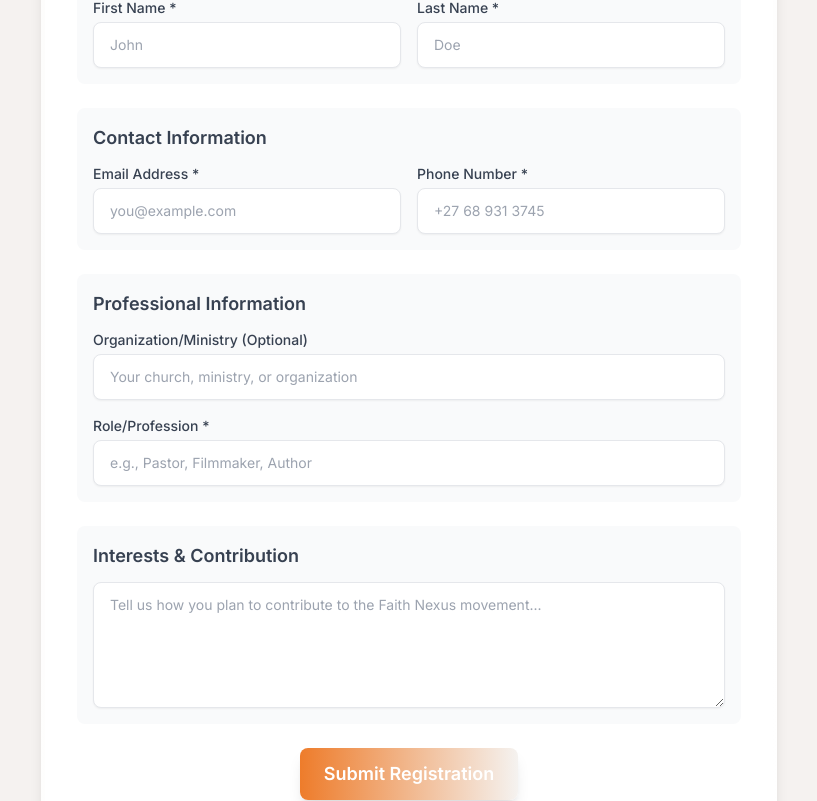
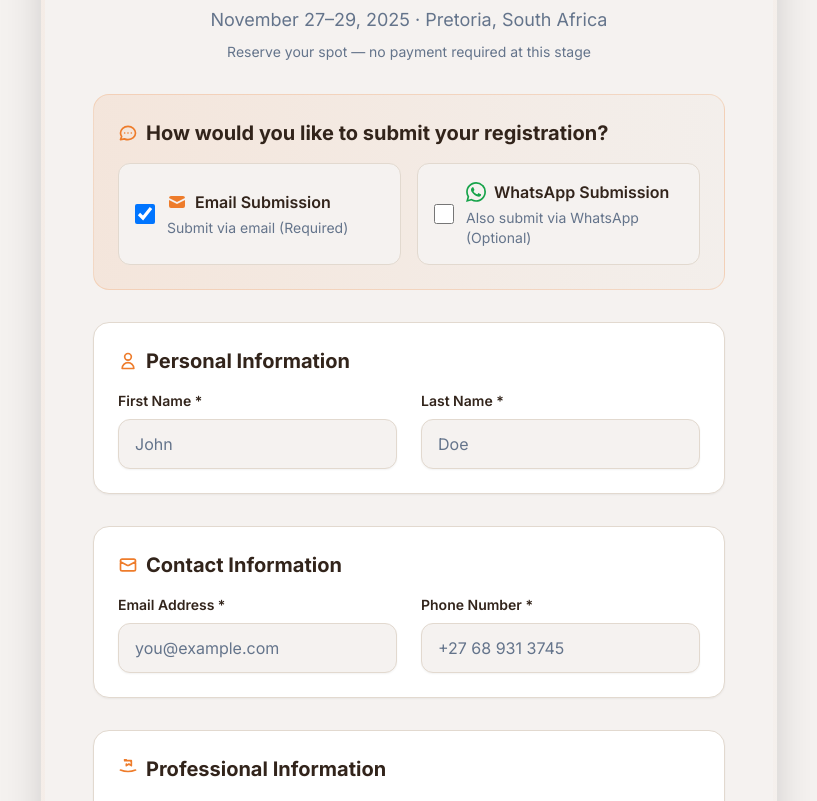
Before and after one commit to MateteSam/Faith-Nexus-2026, a React (Vite) app: page /register in a window 1280 px wide. Shown: the part 399-1200 px from the top of the page, without its empty margins (231-1048 px from the left). Built offline with nearby package versions, Linux system fonts and the light colour scheme; the HTML template or start-up script is replaced by a standard one.

Commit message:
Update registration form

```diff
--- a/src/components/RegistrationForm.tsx
+++ b/src/components/RegistrationForm.tsx
@@ -10,8 +10,11 @@ const RegistrationForm: React.FC = () => {
     role: '',
     contribution: ''
   });
+  const [submissionMethods, setSubmissionMethods] = useState({
+    email: true,
+    whatsapp: false
+  });
   const [isSubmitting, setIsSubmitting] = useState(false);
-  const [showContactOptions, setShowContactOptions] = useState(false);
 
   const handleInputChange = (e: React.ChangeEvent<HTMLInputElement | HTMLTextAreaElement>) => {
     const { name, value } = e.target;
@@ -21,17 +24,52 @@ const RegistrationForm: React.FC = () => {
     }));
   };
 
+  const handleSubmissionMethodChange = (method: 'email' | 'whatsapp') => {
+    setSubmissionMethods(prev => ({
+      ...prev,
+      [method]: !prev[method],
+      // Email is always required, so prevent unchecking if it's the only method
+      email: method === 'email' && prev.email && !prev.whatsapp ? true : prev.email
+    }));
+  };
+
   const handleSubmit = async (e: React.FormEvent) => {
     e.preventDefault();
     setIsSubmitting(true);
 
-    // Simulate form submission
     try {
-      // Here you would typically send the data to your backend
-      console.log('Form submitted:', formData);
+      // Create registration message
+      const registrationData = `
+🎉 Faith Nexus 2025 Registration
 
-      // Show contact options
-      setShowContactOptions(true);
+👤 Name: ${formData.firstName} ${formData.lastName}
+📧 Email: ${formData.email}
+📱 Phone: ${formData.phone}
+🏢 Organization: ${formData.organization || 'Not specified'}
+💼 Role: ${formData.role}
+📝 Contribution: ${formData.contribution}
+
+Thank you for registering for Faith Nexus 2025!
+      `.trim();
+
+      // Submit via email (always required)
+      if (submissionMethods.email) {
+        const emailSubject = encodeURIComponent('Faith Nexus 2025 Registration');
+        const emailBody = encodeURIComponent(registrationData);
+        window.location.href = `mailto:info@faithnexus.world?subject=${emailSubject}&body=${emailBody}`;
+      }
+
+      // Submit via WhatsApp (if selected)
+      if (submissionMethods.whatsapp) {
+        const whatsappMessage = encodeURIComponent(registrationData);
+        setTimeout(() => {
+          window.open(`https://wa.me/27689313745?text=${whatsappMessage}`, '_blank');
+        }, 1000);
+      }
+
+      // Show success message
+      alert('Registration submitted successfully! Your default email client will open to send the registration details.');
+
     } catch (error) {
       console.error('Form submission error:', error);
       alert('There was an error submitting your registration. Please try again.');
@@ -40,32 +78,84 @@ const RegistrationForm: React.FC = () => {
     }
   };
 
-  const handleEmailContact = () => {
-    window.location.href = 'mailto:info@faithnexus.world?subject=Faith Nexus 2025 Registration&body=Hi, I have registered for Faith Nexus 2025. Please contact me for further details.';
-    setShowContactOptions(false);
-  };
-
-  const handleWhatsAppContact = () => {
-    const whatsappUrl = `https://wa.me/27689313745?text=Hi,%20I%20have%20registered%20for%20Faith%20Nexus%202025.%20Please%20contact%20me%20for%20further%20details.`;
-    window.open(whatsappUrl, '_blank');
-    setShowContactOptions(false);
-  };
-
   return (
-    <div id="registration-form" className="max-w-3xl mx-auto bg-gradient-to-br from-white/80 to-white p-1 rounded-2xl shadow-lg my-8">
-      <div className="bg-white rounded-2xl p-8">
-        <div className="text-center mb-6">
-          <h1 className="text-3xl font-extrabold text-gray-800">Register for Faith Nexus 2025</h1>
-          <p className="text-sm text-gray-500">November 27–29, 2025 · Pretoria, South Africa</p>
+    <div id="registration-form" className="max-w-4xl mx-auto my-8">
+      <div className="bg-gradient-to-br from-primary/5 to-secondary/5 p-1 rounded-3xl shadow-2xl">
+        <div className="bg-background rounded-3xl p-8 md:p-12">
+          <div className="text-center mb-8">
+            <div className="inline-flex items-center justify-center w-16 h-16 bg-gradient-to-br from-primary to-secondary rounded-full mb-4">
+              <svg className="w-8 h-8 text-white" fill="none" stroke="currentColor" viewBox="0 0 24 24">
+                <path strokeLinecap="round" strokeLinejoin="round" strokeWidth={2} d="M12 4.354a4 4 0 110 5.292M15 21H3v-1a6 6 0 0112 0v1zm0 0h6v-1a6 6 0 00-9-5.197m13.5-9a2.25 2.25 0 11-4.5 0 2.25 2.25 0 014.5 0z" />
+              </svg>
+            </div>
+            <h1 className="text-4xl font-extrabold bg-gradient-to-r from-primary to-secondary bg-clip-text text-transparent mb-2">
+              Register for Faith Nexus 2025
+            </h1>
+            <p className="text-muted-foreground text-lg">November 27–29, 2025 · Pretoria, South Africa</p>
+            <p className="text-sm text-muted-foreground mt-2">Reserve your spot — no payment required at this stage</p>
           </div>
 
-        {!showContactOptions ? (
-          <form onSubmit={handleSubmit} className="space-y-6">
-            <section className="p-4 bg-gray-50 rounded-lg">
-              <h2 className="text-lg font-semibold text-gray-700 mb-3">Personal Information</h2>
+          <form onSubmit={handleSubmit} className="space-y-8">
+            {/* Submission Method Selection */}
+            <section className="p-6 bg-gradient-to-r from-primary/10 to-secondary/10 rounded-2xl border border-primary/20">
+              <h2 className="text-xl font-bold text-foreground mb-4 flex items-center gap-2">
+                <svg className="w-5 h-5 text-primary" fill="none" stroke="currentColor" viewBox="0 0 24 24">
+                  <path strokeLinecap="round" strokeLinejoin="round" strokeWidth={2} d="M8 12h.01M12 12h.01M16 12h.01M21 12c0 4.418-4.03 8-9 8a9.863 9.863 0 01-4.255-.949L3 20l1.395-3.72C3.512 15.042 3 13.574 3 12c0-4.418 4.03-8 9-8s9 3.582 9 8z" />
+                </svg>
+                How would you like to submit your registration?
+              </h2>
               <div className="grid grid-cols-1 md:grid-cols-2 gap-4">
-                <div>
-                  <label htmlFor="firstName" className="block text-sm font-medium text-gray-700">First Name *</label>
+                <div className="flex items-center space-x-3 p-4 bg-background rounded-xl border border-border hover:border-primary/50 transition-colors">
+                  <input
+                    type="checkbox"
+                    id="emailSubmission"
+                    checked={submissionMethods.email}
+                    onChange={() => handleSubmissionMethodChange('email')}
+                    className="w-5 h-5 text-primary rounded focus:ring-primary"
+                  />
+                  <label htmlFor="emailSubmission" className="flex-1 cursor-pointer">
+                    <div className="flex items-center gap-2">
+                      <svg className="w-5 h-5 text-primary" fill="currentColor" viewBox="0 0 20 20">
+                        <path d="M2.003 5.884L10 9.882l7.997-3.998A2 2 0 0016 4H4a2 2 0 00-1.997 1.884z" />
+                        <path d="M18 8.118l-8 4-8-4V14a2 2 0 002 2h12a2 2 0 002-2V8.118z" />
+                      </svg>
+                      <span className="font-semibold text-foreground">Email Submission</span>
+                    </div>
+                    <p className="text-sm text-muted-foreground mt-1">Submit via email (Required)</p>
+                  </label>
+                </div>
+
+                <div className="flex items-center space-x-3 p-4 bg-background rounded-xl border border-border hover:border-green-500/50 transition-colors">
+                  <input
+                    type="checkbox"
+                    id="whatsappSubmission"
+                    checked={submissionMethods.whatsapp}
+                    onChange={() => handleSubmissionMethodChange('whatsapp')}
+                    className="w-5 h-5 text-green-600 rounded focus:ring-green-500"
+                  />
+                  <label htmlFor="whatsappSubmission" className="flex-1 cursor-pointer">
+                    <div className="flex items-center gap-2">
+                      <svg className="w-5 h-5 text-green-600" fill="currentColor" viewBox="0 0 24 24">
+                        <path d="M17.472 14.382c-.297-.149-1.758-.867-2.03-.967-.273-.099-.471-.148-.67.15-.197.297-.767.966-.94 1.164-.173.199-.347.223-.644.075-.297-.15-1.255-.463-2.39-1.475-.883-.788-1.48-1.761-1.653-2.059-.173-.297-.018-.458.13-.606.134-.133.298-.347.446-.52.149-.174.198-.298.298-.497.099-.198.05-.371-.025-.52-.075-.149-.669-1.612-.916-2.207-.242-.579-.487-.5-.669-.51-.173-.008-.371-.01-.57-.01-.198 0-.52.074-.792.372-.272.297-1.04 1.016-1.04 2.479 0 1.462 1.065 2.875 1.213 3.074.149.198 2.096 3.2 5.077 4.487.709.306 1.262.489 1.694.625.712.227 1.36.195 1.871.118.571-.085 1.758-.719 2.006-1.413.248-.694.248-1.289.173-1.413-.074-.124-.272-.198-.57-.347m-5.421 7.403h-.004a9.87 9.87 0 01-5.031-1.378l-.361-.214-3.741.982.998-3.648-.235-.374a9.86 9.86 0 01-1.51-5.26c.001-5.45 4.436-9.884 9.888-9.884 2.64 0 5.122 1.03 6.988 2.898a9.825 9.825 0 012.893 6.994c-.003 5.45-4.437 9.884-9.885 9.884m8.413-18.297A11.815 11.815 0 0012.05 0C5.495 0 .16 5.335.157 11.892c0 2.096.547 4.142 1.588 5.945L.057 24l6.305-1.654a11.882 11.882 0 005.683 1.448h.005c6.554 0 11.890-5.335 11.893-11.893A11.821 11.821 0 0020.885 3.488z"/>
+                      </svg>
+                      <span className="font-semibold text-foreground">WhatsApp Submission</span>
+                    </div>
+                    <p className="text-sm text-muted-foreground mt-1">Also submit via WhatsApp (Optional)</p>
+                  </label>
+                </div>
+              </div>
+            </section>
+
+            <section className="p-6 bg-card rounded-2xl border border-border shadow-sm">
+              <h2 className="text-xl font-bold text-foreground mb-4 flex items-center gap-2">
+                <svg className="w-5 h-5 text-primary" fill="none" stroke="currentColor" viewBox="0 0 24 24">
+                  <path strokeLinecap="round" strokeLinejoin="round" strokeWidth={2} d="M16 7a4 4 0 11-8 0 4 4 0 018 0zM12 14a7 7 0 00-7 7h14a7 7 0 00-7-7z" />
+                </svg>
+                Personal Information
+              </h2>
+              <div className="grid grid-cols-1 md:grid-cols-2 gap-6">
+                <div className="space-y-2">
+                  <label htmlFor="firstName" className="block text-sm font-semibold text-foreground">First Name *</label>
                   <input
                     type="text"
                     id="firstName"
@@ -73,13 +163,13 @@ const RegistrationForm: React.FC = () => {
                     value={formData.firstName}
                     onChange={handleInputChange}
                     placeholder="John"
-                    className="mt-1 block w-full px-4 py-3 border border-gray-200 rounded-lg shadow-sm focus:ring-2 focus:ring-primary/40 focus:border-primary sm:text-sm"
+                    className="w-full px-4 py-3 border border-border rounded-xl shadow-sm focus:ring-2 focus:ring-primary/40 focus:border-primary bg-background text-foreground placeholder:text-muted-foreground transition-colors"
                     required
                   />
                 </div>
 
-                <div>
-                  <label htmlFor="lastName" className="block text-sm font-medium text-gray-700">Last Name *</label>
+                <div className="space-y-2">
+                  <label htmlFor="lastName" className="block text-sm font-semibold text-foreground">Last Name *</label>
                   <input
                     type="text"
                     id="lastName"
@@ -87,18 +177,23 @@ const RegistrationForm: React.FC = () => {
                     value={formData.lastName}
                     onChange={handleInputChange}
                     placeholder="Doe"
-                    className="mt-1 block w-full px-4 py-3 border border-gray-200 rounded-lg shadow-sm focus:ring-2 focus:ring-primary/40 focus:border-primary sm:text-sm"
+                    className="w-full px-4 py-3 border border-border rounded-xl shadow-sm focus:ring-2 focus:ring-primary/40 focus:border-primary bg-background text-foreground placeholder:text-muted-foreground transition-colors"
                     required
                   />
                 </div>
               </div>
             </section>
 
-            <section className="p-4 bg-gray-50 rounded-lg">
-              <h2 className="text-lg font-semibold text-gray-700 mb-3">Contact Information</h2>
-              <div className="grid grid-cols-1 md:grid-cols-2 gap-4">
-                <div>
-                  <label htmlFor="email" className="block text-sm font-medium text-gray-700">Email Address *</label>
+            <section className="p-6 bg-card rounded-2xl border border-border shadow-sm">
+              <h2 className="text-xl font-bold text-foreground mb-4 flex items-center gap-2">
+                <svg className="w-5 h-5 text-primary" fill="none" stroke="currentColor" viewBox="0 0 24 24">
+                  <path strokeLinecap="round" strokeLinejoin="round" strokeWidth={2} d="M3 8l7.89 4.26a2 2 0 002.22 0L21 8M5 19h14a2 2 0 002-2V7a2 2 0 00-2-2H5a2 2 0 00-2 2v10a2 2 0 002 2z" />
+                </svg>
+                Contact Information
+              </h2>
+              <div className="grid grid-cols-1 md:grid-cols-2 gap-6">
+                <div className="space-y-2">
+                  <label htmlFor="email" className="block text-sm font-semibold text-foreground">Email Address *</label>
                   <input
                     type="email"
                     id="email"
@@ -106,13 +201,13 @@ const RegistrationForm: React.FC = () => {
                     value={formData.email}
                     onChange={handleInputChange}
                     placeholder="you@example.com"
-                    className="mt-1 block w-full px-4 py-3 border border-gray-200 rounded-lg shadow-sm focus:ring-2 focus:ring-primary/40 focus:border-primary sm:text-sm"
+                    className="w-full px-4 py-3 border border-border rounded-xl shadow-sm focus:ring-2 focus:ring-primary/40 focus:border-primary bg-background text-foreground placeholder:text-muted-foreground transition-colors"
                     required
                   />
                 </div>
 
-                <div>
-                  <label htmlFor="phone" className="block text-sm font-medium text-gray-700">Phone Number *</label>
+                <div className="space-y-2">
+                  <label htmlFor="phone" className="block text-sm font-semibold text-foreground">Phone Number *</label>
                   <input
                     type="tel"
                     id="phone"
@@ -120,18 +215,23 @@ const RegistrationForm: React.FC = () => {
                     value={formData.phone}
                     onChange={handleInputChange}
                     placeholder="+27 68 931 3745"
-                    className="mt-1 block w-full px-4 py-3 border border-gray-200 rounded-lg shadow-sm focus:ring-2 focus:ring-primary/40 focus:border-primary sm:text-sm"
+                    className="w-full px-4 py-3 border border-border rounded-xl shadow-sm focus:ring-2 focus:ring-primary/40 focus:border-primary bg-background text-foreground placeholder:text-muted-foreground transition-colors"
                     required
                   />
                 </div>
               </div>
             </section>
 
-            <section className="p-4 bg-gray-50 rounded-lg">
-              <h2 className="text-lg font-semibold text-gray-700 mb-3">Professional Information</h2>
-              <div className="grid grid-cols-1 gap-4">
-                <div>
-                  <label htmlFor="organization" className="block text-sm font-medium text-gray-700">Organization/Ministry (Optional)</label>
+            <section className="p-6 bg-card rounded-2xl border border-border shadow-sm">
+              <h2 className="text-xl font-bold text-foreground mb-4 flex items-center gap-2">
+                <svg className="w-5 h-5 text-primary" fill="none" stroke="currentColor" viewBox="0 0 24 24">
+                  <path strokeLinecap="round" strokeLinejoin="round" strokeWidth={2} d="M21 13.255A23.931 23.931 0 0112 15c-3.183 0-6.22-.62-9-1.745M16 6V4a2 2 0 00-2-2h-4a2 2 0 00-2-2v2m8 0H8m8 0v6l-3-2-3 2V6" />
+                </svg>
+                Professional Information
+              </h2>
+              <div className="grid grid-cols-1 gap-6">
+                <div className="space-y-2">
+                  <label htmlFor="organization" className="block text-sm font-semibold text-foreground">Organization/Ministry (Optional)</label>
                   <input
                     type="text"
                     id="organization"
@@ -139,12 +239,12 @@ const RegistrationForm: React.FC = () => {
                     value={formData.organization}
                     onChange={handleInputChange}
                     placeholder="Your church, ministry, or organization"
-                    className="mt-1 block w-full px-4 py-3 border border-gray-200 rounded-lg shadow-sm focus:ring-2 focus:ring-primary/40 focus:border-primary sm:text-sm"
+                    className="w-full px-4 py-3 border border-border rounded-xl shadow-sm focus:ring-2 focus:ring-primary/40 focus:border-primary bg-background text-foreground placeholder:text-muted-foreground transition-colors"
                   />
                 </div>
 
-                <div>
-                  <label htmlFor="role" className="block text-sm font-medium text-gray-700">Role/Profession *</label>
+                <div className="space-y-2">
+                  <label htmlFor="role" className="block text-sm font-semibold text-foreground">Role/Profession *</label>
                   <input
                     type="text"
                     id="role"
@@ -152,73 +252,65 @@ const RegistrationForm: React.FC = () => {
                     value={formData.role}
                     onChange={handleInputChange}
                     placeholder="e.g., Pastor, Filmmaker, Author"
-                    className="mt-1 block w-full px-4 py-3 border border-gray-200 rounded-lg shadow-sm focus:ring-2 focus:ring-primary/40 focus:border-primary sm:text-sm"
+                    className="w-full px-4 py-3 border border-border rounded-xl shadow-sm focus:ring-2 focus:ring-primary/40 focus:border-primary bg-background text-foreground placeholder:text-muted-foreground transition-colors"
                     required
                   />
                 </div>
               </div>
             </section>
 
-            <section className="p-4 bg-gray-50 rounded-lg">
-              <h2 className="text-lg font-semibold text-gray-700 mb-3">Interests & Contribution</h2>
+            <section className="p-6 bg-card rounded-2xl border border-border shadow-sm">
+              <h2 className="text-xl font-bold text-foreground mb-4 flex items-center gap-2">
+                <svg className="w-5 h-5 text-primary" fill="none" stroke="currentColor" viewBox="0 0 24 24">
+                  <path strokeLinecap="round" strokeLinejoin="round" strokeWidth={2} d="M11.049 2.927c.3-.921 1.603-.921 1.902 0l1.519 4.674a1 1 0 00.95.69h4.915c.969 0 1.371 1.24.588 1.81l-3.976 2.888a1 1 0 00-.363 1.118l1.518 4.674c.3.922-.755 1.688-1.538 1.118l-3.976-2.888a1 1 0 00-1.176 0l-3.976 2.888c-.783.57-1.838-.197-1.538-1.118l1.518-4.674a1 1 0 00-.363-1.118l-3.976-2.888c-.784-.57-.38-1.81.588-1.81h4.914a1 1 0 00.951-.69l1.519-4.674z" />
+                </svg>
+                Interests & Contribution
+              </h2>
+              <div className="space-y-2">
+                <label htmlFor="contribution" className="block text-sm font-semibold text-foreground">How do you plan to contribute to the Faith Nexus movement? *</label>
                 <textarea
                   id="contribution"
                   name="contribution"
                   value={formData.contribution}
                   onChange={handleInputChange}
                   rows={5}
-                placeholder="Tell us how you plan to contribute to the Faith Nexus movement..."
-                className="mt-1 block w-full px-4 py-3 border border-gray-200 rounded-lg shadow-sm focus:ring-2 focus:ring-primary/40 focus:border-primary sm:text-sm"
+                  placeholder="Tell us about your vision, skills, or resources you'd like to contribute to advancing Kingdom content creation..."
+                  className="w-full px-4 py-3 border border-border rounded-xl shadow-sm focus:ring-2 focus:ring-primary/40 focus:border-primary bg-background text-foreground placeholder:text-muted-foreground transition-colors resize-none"
                   required
                 ></textarea>
+              </div>
             </section>
 
-            <div className="text-center">
+            <div className="text-center pt-4">
               <button
                 type="submit"
-                disabled={isSubmitting}
-                className="inline-flex items-center justify-center gap-3 py-3 px-6 rounded-lg text-lg font-semibold text-white bg-gradient-to-r from-primary to-primary-foreground shadow-lg hover:scale-[1.02] transition-transform disabled:opacity-50"
+                disabled={isSubmitting || (!submissionMethods.email && !submissionMethods.whatsapp)}
+                className="inline-flex items-center justify-center gap-3 py-4 px-8 rounded-2xl text-lg font-bold text-white bg-gradient-to-r from-primary via-primary to-secondary shadow-2xl hover:shadow-primary/25 hover:scale-[1.02] transition-all duration-300 disabled:opacity-50 disabled:cursor-not-allowed min-w-[200px]"
               >
-                {isSubmitting ? 'Submitting...' : 'Submit Registration'}
+                {isSubmitting ? (
+                  <>
+                    <svg className="animate-spin w-5 h-5" fill="none" viewBox="0 0 24 24">
+                      <circle className="opacity-25" cx="12" cy="12" r="10" stroke="currentColor" strokeWidth="4"></circle>
+                      <path className="opacity-75" fill="currentColor" d="M4 12a8 8 0 018-8V0C5.373 0 0 5.373 0 12h4zm2 5.291A7.962 7.962 0 014 12H0c0 3.042 1.135 5.824 3 7.938l3-2.647z"></path>
+                    </svg>
+                    Submitting...
+                  </>
+                ) : (
+                  <>
+                    <svg className="w-5 h-5" fill="none" stroke="currentColor" viewBox="0 0 24 24">
+                      <path strokeLinecap="round" strokeLinejoin="round" strokeWidth={2} d="M12 19l9 2-9-18-9 18 9-2zm0 0v-8" />
+                    </svg>
+                    Submit Registration
+                  </>
+                )}
               </button>
+
+              <p className="text-sm text-muted-foreground mt-3">
+                Your registration will be sent via your selected method(s)
+              </p>
             </div>
           </form>
-        ) : (
-          <div className="text-center space-y-6">
-            <div className="p-6 bg-green-50 rounded-lg border border-green-200">
-              <h2 className="text-2xl font-bold text-green-800 mb-2">Registration Submitted Successfully! 🎉</h2>
-              <p className="text-green-700 mb-4">Thank you for registering for Faith Nexus 2025. Choose how you'd like us to contact you:</p>
         </div>
-
-            <div className="grid grid-cols-1 md:grid-cols-2 gap-4 max-w-md mx-auto">
-              <button
-                onClick={handleEmailContact}
-                className="flex items-center justify-center gap-3 py-4 px-6 rounded-lg text-lg font-semibold text-white bg-blue-600 hover:bg-blue-700 shadow-lg hover:scale-[1.02] transition-all"
-              >
-                <svg className="w-5 h-5" fill="currentColor" viewBox="0 0 20 20">
-                  <path d="M2.003 5.884L10 9.882l7.997-3.998A2 2 0 0016 4H4a2 2 0 00-1.997 1.884z" />
-                  <path d="M18 8.118l-8 4-8-4V14a2 2 0 002 2h12a2 2 0 002-2V8.118z" />
-                </svg>
-                Email Us
-              </button>
-
-              <button
-                onClick={handleWhatsAppContact}
-                className="flex items-center justify-center gap-3 py-4 px-6 rounded-lg text-lg font-semibold text-white bg-green-600 hover:bg-green-700 shadow-lg hover:scale-[1.02] transition-all"
-              >
-                <svg className="w-5 h-5" fill="currentColor" viewBox="0 0 24 24">
-                  <path d="M17.472 14.382c-.297-.149-1.758-.867-2.03-.967-.273-.099-.471-.148-.67.15-.197.297-.767.966-.94 1.164-.173.199-.347.223-.644.075-.297-.15-1.255-.463-2.39-1.475-.883-.788-1.48-1.761-1.653-2.059-.173-.297-.018-.458.13-.606.134-.133.298-.347.446-.52.149-.174.198-.298.298-.497.099-.198.05-.371-.025-.52-.075-.149-.669-1.612-.916-2.207-.242-.579-.487-.5-.669-.51-.173-.008-.371-.01-.57-.01-.198 0-.52.074-.792.372-.272.297-1.04 1.016-1.04 2.479 0 1.462 1.065 2.875 1.213 3.074.149.198 2.096 3.2 5.077 4.487.709.306 1.262.489 1.694.625.712.227 1.36.195 1.871.118.571-.085 1.758-.719 2.006-1.413.248-.694.248-1.289.173-1.413-.074-.124-.272-.198-.57-.347m-5.421 7.403h-.004a9.87 9.87 0 01-5.031-1.378l-.361-.214-3.741.982.998-3.648-.235-.374a9.86 9.86 0 01-1.51-5.26c.001-5.45 4.436-9.884 9.888-9.884 2.64 0 5.122 1.03 6.988 2.898a9.825 9.825 0 012.893 6.994c-.003 5.45-4.437 9.884-9.885 9.884m8.413-18.297A11.815 11.815 0 0012.05 0C5.495 0 .16 5.335.157 11.892c0 2.096.547 4.142 1.588 5.945L.057 24l6.305-1.654a11.882 11.882 0 005.683 1.448h.005c6.554 0 11.890-5.335 11.893-11.893A11.821 11.821 0 0020.885 3.488z"/>
-                </svg>
-                WhatsApp
-              </button>
-            </div>
-
-            <p className="text-sm text-gray-500">
-              WhatsApp: <span className="font-semibold">+27 68 931 3745</span><br />
-              Email: <span className="font-semibold">info@faithnexus.world</span>
-            </p>
-          </div>
-        )}
       </div>
     </div>
   );
```
Lines whose indentation alone changed are shown as unchanged.
